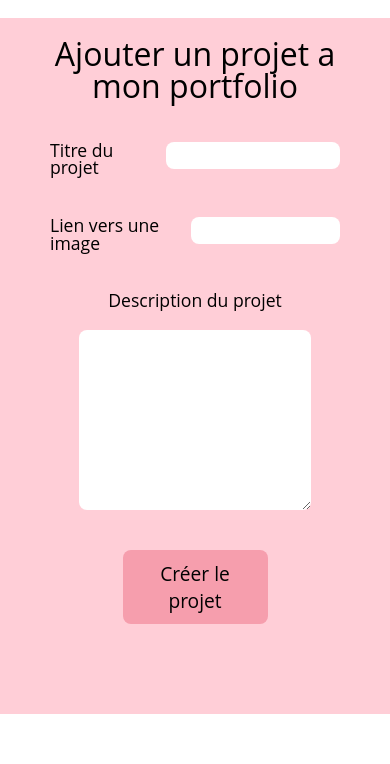
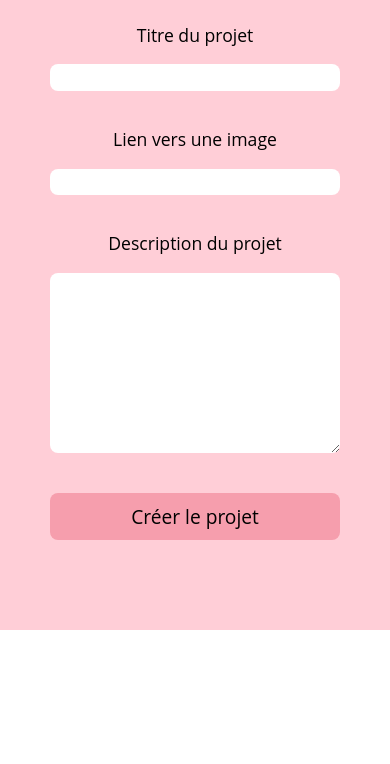
Before and after one commit to JUJUdev1/CardProjects, a website: page index.html in a window 390 px wide. Shown: the part 1024-1788 px from the top of the page. After the commit the page ends 1704 px from the top, so only its background shows below. Drawn offline with Linux system fonts and the light colour scheme.

Commit message:
added git ignore and finish css

```diff
--- a/sass/base/_base.scss
+++ b/sass/base/_base.scss
@@ -16,12 +16,25 @@ a {
 
 h2 {
   font-size: 2rem;
+  @media screen and (max-width: 768px) {
+    font-size: 1.5rem;
+  }
 }
 
 h3 {
   font-size: 1.5rem;
+  @media screen and (max-width: 768px) {
+    font-size: 1.2rem;
+  }
 }
 
 h2, h3 {
   text-align: center;
 }
+
+p {
+  font-size: 1.2rem;
+  @media screen and (max-width: 768px) {
+    font-size: 1rem;
+  }
+}
--- a/sass/layout/_form.scss
+++ b/sass/layout/_form.scss
@@ -20,12 +20,23 @@
     justify-content: space-between;
     font-size: 1.1rem;
     margin: 20px 0px;
+    @media screen and (max-width: 768px) {
+      flex-direction: column;
+      text-align: center;
+    }
+    label {
+      font-size: 1.1rem;
+    }
     input {
       width: 60%;
       border: none;
       border-radius: 8px;
       height: 2em;
       font-family: inherit;
+      @media screen and (max-width: 768px) {
+        width: 100%;
+        margin-top: 20px;
+      }
       &:focus {
         outline: rgb(246, 158, 173) solid 2px;
       }
@@ -40,6 +51,9 @@
       border: none;
       font-family: inherit;
       width: 80%;
+      @media screen and (max-width: 768px) {
+        width: 100%;
+      }
       &:focus {
         outline: rgb(246, 158, 173) solid 2px;
       }
@@ -55,6 +69,9 @@
     font-family: inherit;
     min-height: fit-content;
     padding: 10px;
+    @media screen and (max-width: 768px) {
+      width: 100%;
+    }
     cursor: pointer;
     &:hover {
       background-color: rgba(255, 192, 203, 0.767);
```
Also changed, not shown: css/style.css, 3 other files.
